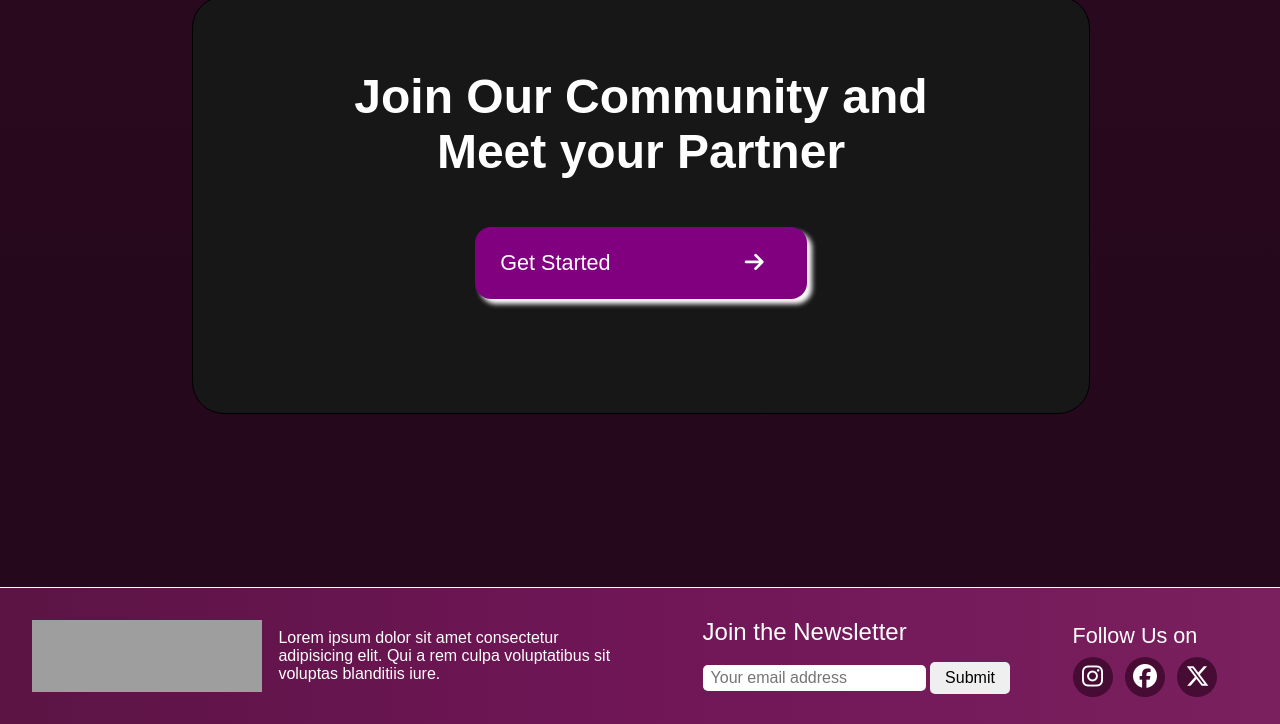
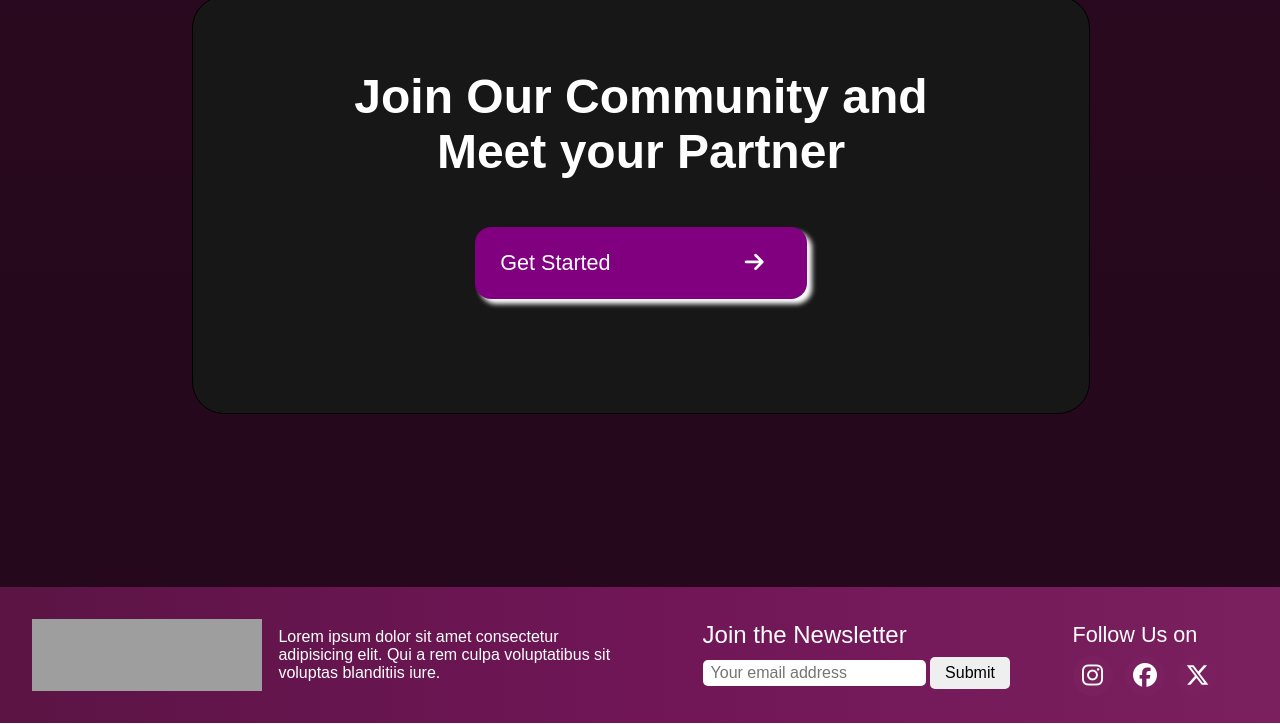
Before and after one commit to AnshRaj112/Kuddle, a website: page index.html in a window 1280 px wide. Shown: the part 2781-3505 px from the top of the page. Drawn offline with Linux system fonts and the light colour scheme; grey boxes are pictures that could not be loaded; a web font is replaced by a local one.

Commit message:
Edited footer

```diff
--- a/contactus.css
+++ b/contactus.css
@@ -192,7 +192,7 @@ footer{
     width: 2.5rem;
     border: none;
     border-radius: 2.5rem;
-    background-color: #460c33;
+    background-color: #7b205e;
     font-size: 1.5rem;
     cursor: pointer;
     color: white;
@@ -203,7 +203,7 @@ footer{
 }
 
 .joinnews input{
-    margin-top: 1rem;
+    margin-top: 0.5rem;
     font-size: 1rem;
     border: none;
     border-radius: 5px;
--- a/style.css
+++ b/style.css
@@ -254,7 +254,7 @@ nav{
     width: 100%;
     padding-top: 20vh;
     /*background-color: rgb(23, 23, 23);*/
-    border-bottom: 1px solid white;
+    /* border-bottom: 1px solid white; */
     /* background-color: rgb(47, 19, 47); */
     /* display: flex;
     align-items: center;
@@ -386,7 +386,8 @@ footer{
     width: 2.5rem;
     border: none;
     border-radius: 2.5rem;
-    background-color: #460c33;
+    /* background-color: #460c33; */
+    background-color: #7b205e;
     font-size: 1.5rem;
     cursor: pointer;
 }
@@ -396,7 +397,7 @@ footer{
 }
 
 .joinnews input{
-    margin-top: 1rem;
+    margin-top: 0.5rem;
     font-size: 1rem;
     border: none;
     border-radius: 5px;
```
